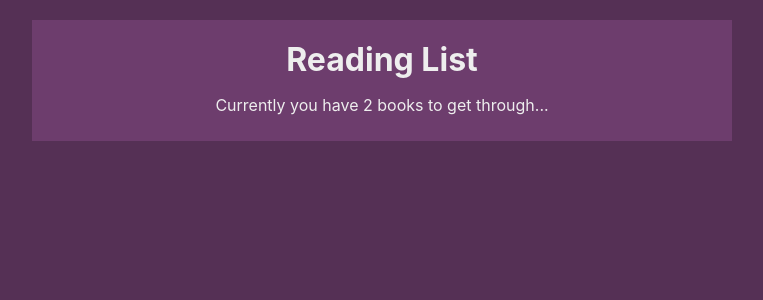
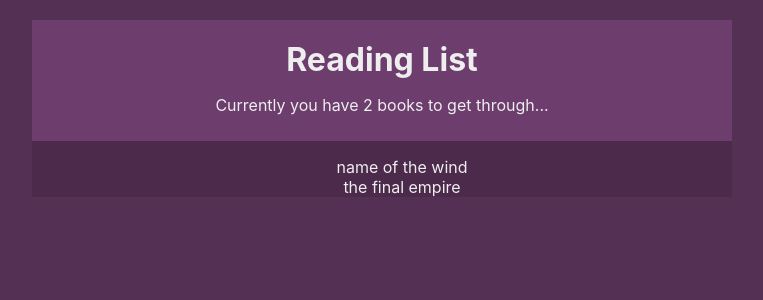
Before and after one commit to maximus-dr/booklist, a React (Create React App) app: page / in a window 1280 px wide. Shown: the top 300 px of the page, without its empty margins (258-1021 px from the left). Built offline with nearby package versions, Linux system fonts and the light colour scheme.

Commit message:
Implemented BookList component

```diff
--- a/src/App.js
+++ b/src/App.js
@@ -1,4 +1,5 @@
 import './App.css';
+import BookList from './components/BookList';
 import Navbar from './components/Navbar';
 import BookContextProvider from './contexts/BookContext';
 
@@ -8,6 +9,7 @@ function App() {
     <div className="App">
       <BookContextProvider>
         <Navbar />
+        <BookList />
       </BookContextProvider>
     </div>
   );
--- a/src/components/BookDetails.js
+++ b/src/components/BookDetails.js
@@ -0,0 +1,9 @@
+import React from 'react'
+
+export default function BookDetails({book}) {
+  return (
+    <div>
+      {book.title}
+    </div>
+  )
+}
--- a/src/components/BookList.js
+++ b/src/components/BookList.js
@@ -0,0 +1,22 @@
+import React, { useContext } from 'react'
+import { BookContext } from '../contexts/BookContext'
+import BookDetails from './BookDetails';
+
+export default function BookList() {
+
+  const {books} = useContext(BookContext);
+
+  return books.length
+    ? (
+      <div className="book-list">
+        <ul>
+          {books.map(book => (
+            <BookDetails key={book.id} book={book} />
+          ))}
+        </ul>
+      </div>
+    )
+    : (
+      <div className="empty">No books to read</div>
+    )
+}
--- a/src/contexts/BookContext.js
+++ b/src/contexts/BookContext.js
@@ -9,7 +9,7 @@ export default function BookContextProvider(props) {
   const [books, setBooks] = useState([
     {title: 'name of the wind', author: 'patrick rothfuss', id: 1},
     {title: 'the final empire', author: 'patrick rothfuss', id: 2}
-  ])
+  ]);
 
   const addBook = (title, author) => {
     setBooks([...books, { title, author, id: uuid()}]);
```
